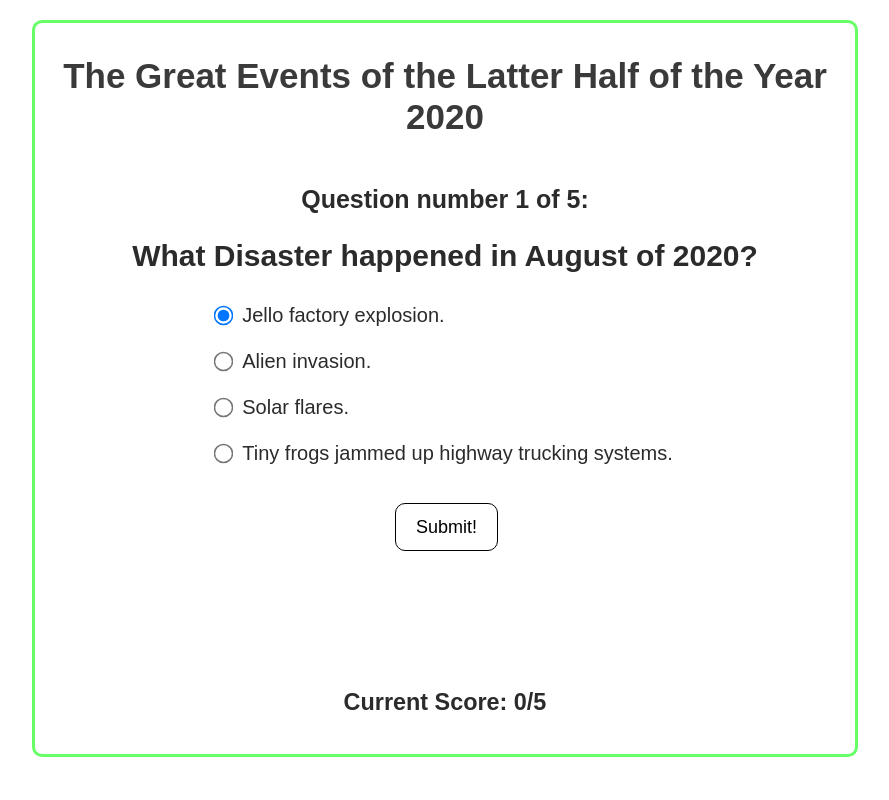
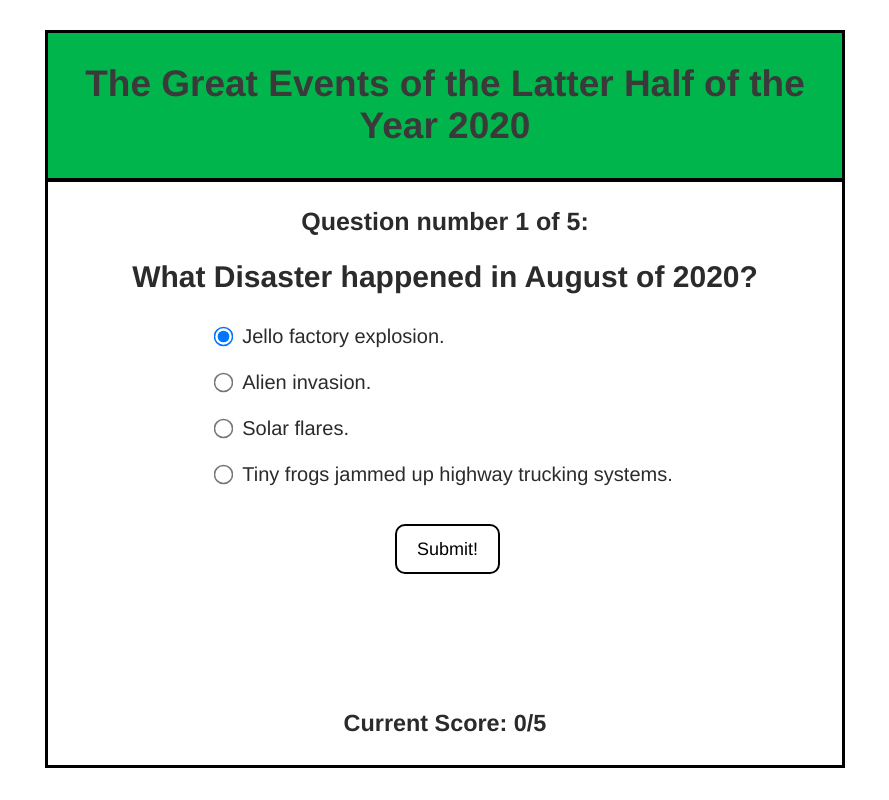
Before and after one commit to nhemerling/ei-quiz-app, a plain HTML site: page index.html in a window 1280 px wide. Both pictures are taken after a click on the button "Start Quiz". Shown: the whole page, without its empty margins (195-1084 px from the left). Drawn offline with nearby package versions, Linux system fonts and the light colour scheme.

Commit message:
final css polish, final code check, passing the mic to Mr. Nick.

```diff
--- a/app.css
+++ b/app.css
@@ -8,7 +8,6 @@
 */
 
 html, body {
-  font-family: Arial, Helvetica, sans-serif;
   margin:0px;
   padding:0px;
 }
@@ -17,22 +16,28 @@ body {
   border-radius: 10px;
   margin: 10px;
   padding: 10px;
-  font-family: 'Arial';
   color: #2b2b2b;
 }
 
 header {
   text-align: center;
   margin:5px;
+  max-width: 800px;
+  background-color: #00b64c;
+  border: 1px solid #000000;
+  margin: auto;
+  margin-bottom: 5px;
 }
 
 .image {
   max-width: 80%;
+  margin: 10px;
   border-radius: 10px;
 }
 
 .image2 {
   max-width: 60%;
+  margin: 10px;
   border-radius: 10px;
 }
 
@@ -50,12 +55,14 @@ header {
 
 .quiz-container {
   flex: 1;
+  font-family: helvetica;
   text-align: center;
-  min-height:300px;
+  min-height:350px;
 }
 
 button {
   flex: 1;
+  font-family: helvetica;
   text-align: center;
   justify-content: center;
   font-size: 18px;
@@ -63,19 +70,21 @@ button {
   display: inline-block;
   padding: 7px 10px;
   margin: 15px 0;
-  border: 1px solid #000000;
+  border: 2px solid #000000;
   border-radius: 10px;
   background-color: #ffffff;
 }
 
 .submit-button {
   width: 100px;
+  font-family: helvetica;
   margin-left: auto;
   margin-right: auto;
 }
 
 .score {
   flex: 1;
+  font-family: helvetica;
   padding: 5px;
   font-size: 20px;
   text-align: center;
@@ -83,6 +92,7 @@ button {
 
 form {
   text-align: left;
+  font-family: helvetica;
   font-size: 16px;
   padding: 5px;
   display: inline-block;
@@ -97,11 +107,13 @@ input[type="radio"]{
 }
 
 h1 {
+  font-family: helvetica;
   font-size: 20px;
   color: #3a3a3a;
 }
 h2 {
   font-size: 17px;
+  font-family: helvetica;
 }
 p {
   font-size: 20px;
@@ -118,8 +130,10 @@ p {
 /* For Desktop */
 
 @media all and (min-width: 600px) {
-  body {
-    border: 3px solid #66ff66;
+
+
+  .container {
+    border: 3px solid #000000;
   }
 
   .image {
@@ -128,6 +142,7 @@ p {
 
   .image2 {
     max-width: 350px;
+
   }
 
   p {
@@ -153,17 +168,25 @@ p {
   }
 
   button:hover {
-    color: #ffffff;
-    border: 1px solid #ffffff;
-    background-color: #66ff66;
+    color: #000000;
+    border: 2px solid #000000;
+    background-color: #00b64c;
     transition: 0.4s;
     cursor: pointer;
   }
 
   h1 {
-    font-size: 35px;
+    font-size: 37px;
   }
-
+  header {
+    max-width: 800px;
+    background-color: #00b64c;
+    border-right: 3px solid #000000;
+    border-top: 3px solid #000000;
+    border-left: 3px solid #000000;
+    margin: auto;
+    padding: 5px;
+  }
   body {
     max-width: 800px;
     margin: auto;
```
